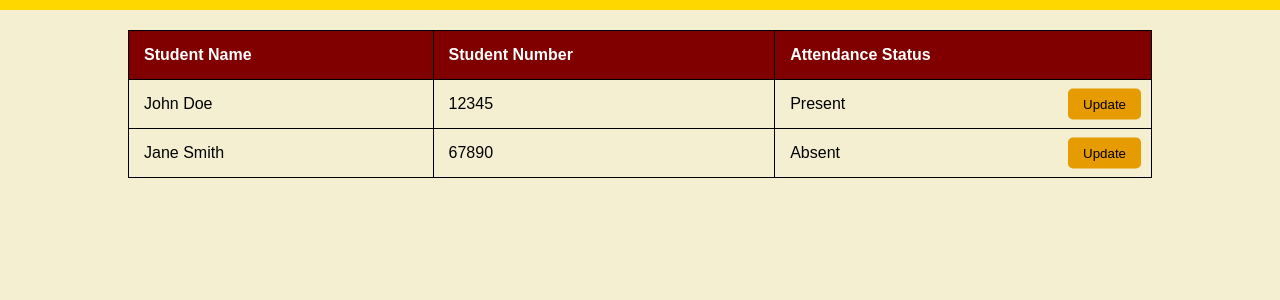
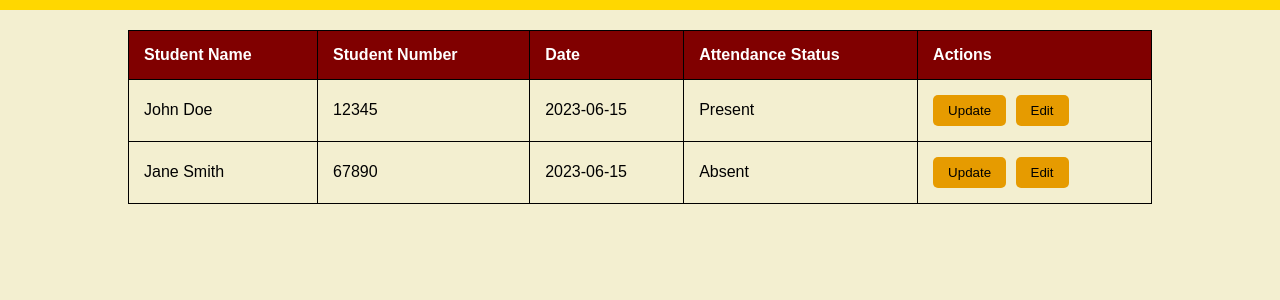
Before and after one commit to PUP-BSIT/project-digital_dynasty, a PHP site: page /attendance.html in a window 1280 px wide. Shown: the part 160-460 px from the top of the page. Run offline with PHP 8.4, Linux system fonts and the light colour scheme.

Commit message:
update our attendance html and css file

```diff
--- a/attendance.html
+++ b/attendance.html
@@ -1,10 +1,10 @@
 <!DOCTYPE html>
 <html lang="en">
   <head>
-    <meta charset="UTF-8">
-    <meta name="viewport" content="width=device-width, initial-scale=1.0">
+    <meta charset="UTF-8" />
+    <meta name="viewport" content="width=device-width, initial-scale=1.0" />
     <title>Student Attendance</title>
-    <link rel="stylesheet" href="styles/attendance_styles.css">
+    <link rel="stylesheet" href="styles/attendance_styles.css" />
   </head>
   <body>
     <header>
@@ -17,24 +17,30 @@
           <tr>
             <th>Student Name</th>
             <th>Student Number</th>
+            <th>Date</th>
             <th>Attendance Status</th>
+            <th>Actions</th>
           </tr>
         </thead>
         <tbody>
           <tr>
             <td class="cell-with-border">John Doe</td>
             <td class="cell-with-border">12345</td>
-                    <td class="attendance-status cell-with-border">
-                        Present
-                        <button>Update</button>
+            <td class="cell-with-border">2023-06-15</td>
+            <td class="attendance-status cell-with-border">Present</td>
+            <td class="cell-with-border">
+              <button class="update-button">Update</button>
+              <button class="edit-button">Edit</button>
             </td>
           </tr>
           <tr>
             <td class="cell-with-border">Jane Smith</td>
             <td class="cell-with-border">67890</td>
-                    <td class="attendance-status cell-with-border">
-                        Absent
-                        <button>Update</button>
+            <td class="cell-with-border">2023-06-15</td>
+            <td class="attendance-status cell-with-border">Absent</td>
+            <td class="cell-with-border">
+              <button class="update-button">Update</button>
+              <button class="edit-button">Edit</button>
             </td>
           </tr>
         </tbody>
--- a/styles/attendance_styles.css
+++ b/styles/attendance_styles.css
@@ -2,7 +2,7 @@ body {
   font-family: Arial, sans-serif;
   margin: 0;
   padding: 0;
-    background-color: #F3EFD0;
+  background-color: #f3efd0;
 }
 
 header {
@@ -29,7 +29,8 @@ table {
   border-collapse: collapse;
 }
 
-th, td {
+th,
+td {
   padding: 15px;
   text-align: left;
   border: 1px solid black;
@@ -48,19 +49,10 @@ tr:hover {
   position: relative;
 }
 
-.attendance-status select {
-    padding: 5px;
-    border-radius: 5px;
-    border: 1px solid #ccc;
-    font-size: 16px;
-}
-
-.attendance-status button {
-    position: absolute;
-    right: 10px;
-    top: 50%;
-    transform: translateY(-50%);
+.update-button,
+.edit-button {
   padding: 8px 15px;
+  margin-right: 5px;
   background-color: #e69b00;
   color: black;
   border: none;
@@ -68,6 +60,7 @@ tr:hover {
   cursor: pointer;
 }
 
-.attendance-status button:hover {
+.update-button:hover,
+.edit-button:hover {
   background-color: #e6cc00;
 }
```
Lines whose indentation alone changed are shown as unchanged.
